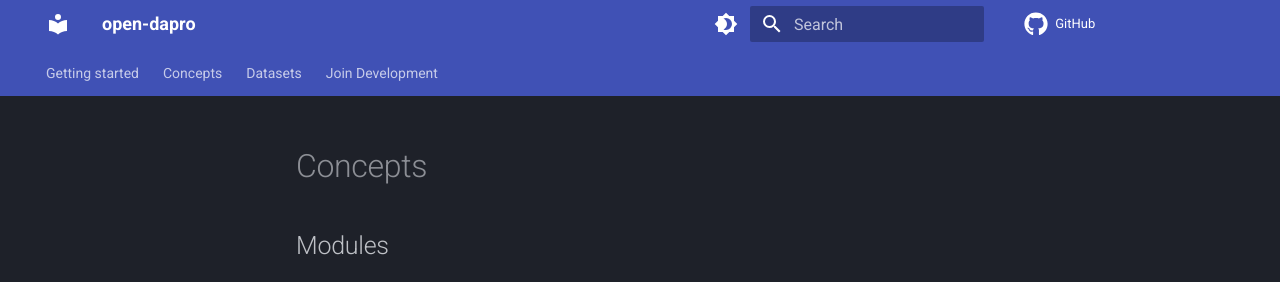
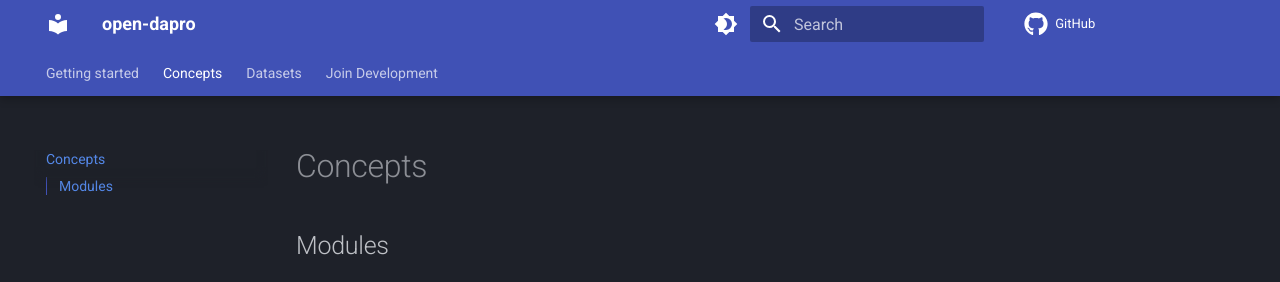
Before and after one commit to OpenEnergyPlatform/open-dapro, an MkDocs documentation site: the page built from docs/concepts.md, in a window 1280 px wide and 1078 px high. Shown: the top 282 px of the window. Built offline with MkDocs 1.6.1 and Material for MkDocs 9.7.7, drawn with Linux system fonts in a browser that asks for light colours; comment, search, counter and statistics services are not loaded.

Commit message:
Change navigation bar settings

```diff
--- a/mkdocs.yml
+++ b/mkdocs.yml
@@ -3,16 +3,16 @@
   name: material
   features:
     - navigation.tabs
+    - navigation.tabs.sticky
+    - navigation.tracking
+    - navigation.top
     - navigation.sections
-    - navigation.top
-    - navigation.expand
-    - navigation.instant
-    - toc.integrate
     - search.suggest
     - search.highlight
     - content.tabs.link
     - content.code.annotation
     - content.code.copy
+    - toc.integrate
   language: en
   palette:
     # Palette toggle for dark mode
@@ -51,19 +51,15 @@
   - pymdownx.mark
   - attr_list
   - pymdownx.emoji:
-      emoji_index: !!python/name:materialx.emoji.twemoji
-      emoji_generator: !!python/name:materialx.emoji.to_svg
+      emoji_index: !!python/name:material.extensions.emoji.twemoji
+      emoji_generator: !!python/name:material.extensions.emoji.to_svg
 
 
 nav:
   - Getting started: index.md
-  - Concepts:
-    - Dagster and dbt: dagster_and_dbt.md
-    - User Interface: user_interface.md
+  - Concepts: concepts.md
   - Datasets: datasets.md
-  - Join Development:
-    - Setup for Development: developing/setup_development.md
-    - dbt style guide: developing/dbt_style_guide.md
+  - Join Development: development.md
 
 repo_url: https://github.com/OpenEnergyPlatform/open-dapro
 site_description: A Collection of Automated Data Pipelines for the German Energy System
```
